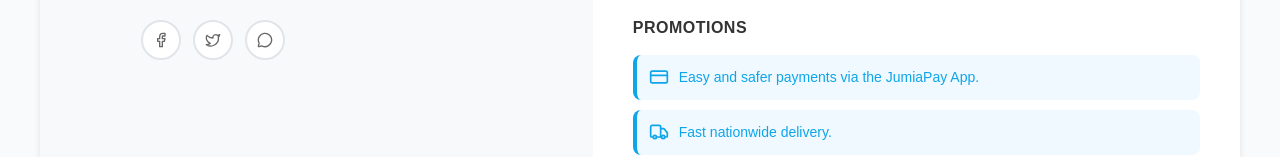
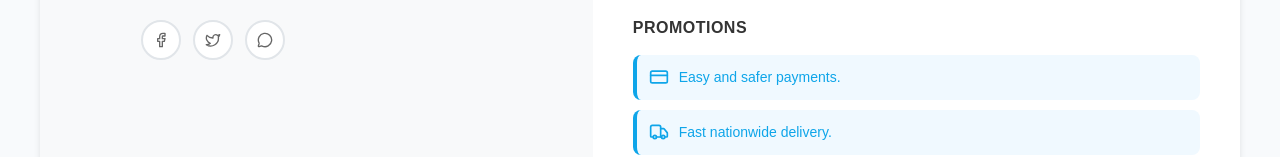
Before and after one commit to Antoine-Nchore/e-commerce-frontend, a React (Create React App) app: page /product/1 in a window 1280 px wide. Shown: the part 593-750 px from the top of the page. Built offline with nearby package versions, Linux system fonts and the light colour scheme.

Commit message:
UI updates

```diff
--- a/src/components/ProductDetail.js
+++ b/src/components/ProductDetail.js
@@ -340,7 +340,7 @@ const renderStars = (rating) => {
             <div className="promotion-item">
               <CreditCard className="promotion-icon" size={20} />
               <span className="promotion-text">
-                Easy and safer payments via the JumiaPay App.
+                Easy and safer payments.
               </span>
             </div>
             <div className="promotion-item">
```
